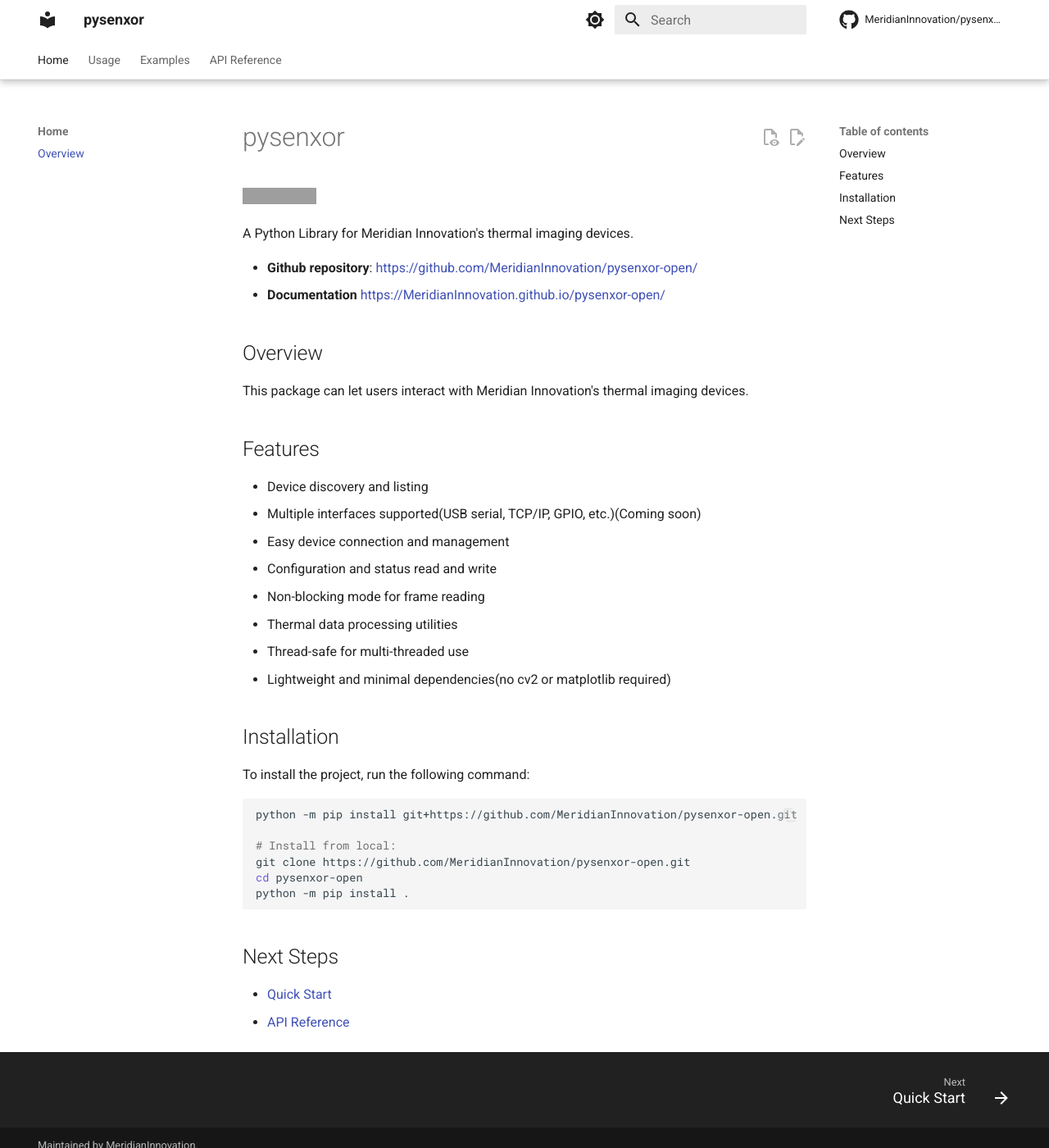
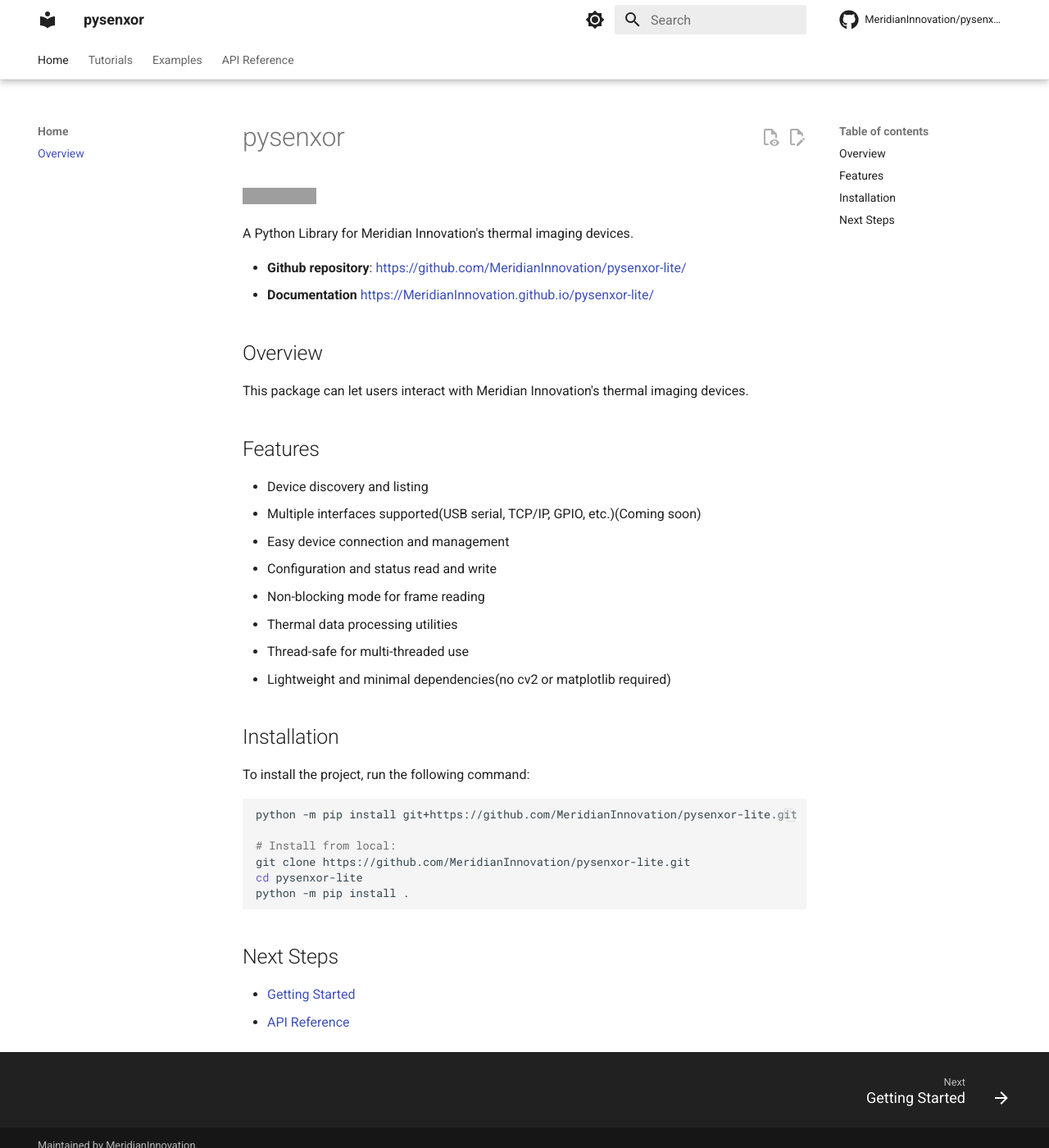
Before and after one commit to MeridianInnovation/pysenxor-lite, an MkDocs documentation site: the page built from docs/index.md, in a window 1280 px wide and 1400 px high. Shown: the whole window at 82% size. Built offline with MkDocs 1.6.1 and Material for MkDocs 9.7.7, drawn with Linux system fonts in a browser that asks for light colours; comment, search, counter and statistics services are not loaded; grey boxes are pictures that could not be loaded.

Commit message:
chore: Update documentation and configuration for pysenxor-lite
- Changed repository and site URLs in mkdocs.yml and README.md to reflect the new pysenxor-lite project name.

````diff
--- a/README.md
+++ b/README.md
@@ -4,8 +4,8 @@
 
 A Python Library for Meridian Innovation's thermal imaging devices.
 
-- **Github repository**: <https://github.com/MeridianInnovation/pysenxor-open/>
-- **Documentation** <https://MeridianInnovation.github.io/pysenxor-open/>
+- **Github repository**: <https://github.com/MeridianInnovation/pysenxor-lite/>
+- **Documentation** <https://MeridianInnovation.github.io/pysenxor-lite/>
 
 ## Overview
 
@@ -27,11 +27,11 @@
 To install the project, run the following command:
 
 ```bash
-python -m pip install git+https://github.com/MeridianInnovation/pysenxor-open.git
+python -m pip install git+https://github.com/MeridianInnovation/pysenxor-lite.git
 
 # Install from local:
-git clone https://github.com/MeridianInnovation/pysenxor-open.git
-cd pysenxor-open
+git clone https://github.com/MeridianInnovation/pysenxor-lite.git
+cd pysenxor-lite
 python -m pip install .
 ```
 
@@ -223,7 +223,7 @@
 
 ### More usage
 
-For more usage and API reference, please refer to the [Documentation](https://MeridianInnovation.github.io/pysenxor-open/).
+For more usage and API reference, please refer to the [Documentation](https://MeridianInnovation.github.io/pysenxor-lite/).
 
 ## Examples
 
--- a/docs/index.md
+++ b/docs/index.md
@@ -2,5 +2,5 @@
 
 ## Next Steps
 
-- [Quick Start](usage/quick_start.md)
+- [Getting Started](guides/getting_started.md)
 - [API Reference](api/regmap.md)
--- a/mkdocs.yml
+++ b/mkdocs.yml
@@ -1,10 +1,10 @@
 site_name: pysenxor
-repo_url: https://github.com/MeridianInnovation/pysenxor-open
-site_url: https://MeridianInnovation.github.io/pysenxor-open
+repo_url: https://github.com/MeridianInnovation/pysenxor-lite
+site_url: https://MeridianInnovation.github.io/pysenxor-lite
 site_description: A Python Library for Meridian Innovation's thermal imaging devices.
 site_author: Meridian Innovation
 edit_uri: edit/main/docs/
-repo_name: MeridianInnovation/pysenxor-open
+repo_name: MeridianInnovation/pysenxor-lite
 copyright: Maintained by <a href="https://www.meridianinno.com/">MeridianInnovation</a>.
 
 nav:
@@ -13,9 +13,9 @@
       # - Usage: home/usage.md
       # - Changelog: home/changelog.md
       # - License: home/license.md
-  - Usage:
-      - Quick Start: usage/quick_start.md
-      - Device Control: usage/device_control.md
+  - Tutorials:
+      - Getting Started: guides/getting_started.md
+      - Device Control: guides/device_control.md
   - Examples:
       - Basic Stream: examples/basic_stream.md
       - Use Thread to Stream Frames: examples/thread_stream.md
@@ -26,7 +26,6 @@
       - senxor.consts: api/consts.md
       - senxor.utils: api/utils.md
       - senxor.thread: api/thread.md
-      - senxor.regs: api/regs.md
       - senxor.regmap: api/regmap.md
       - senxor.cam: api/cam.md
 
@@ -84,9 +83,9 @@
 extra:
   social:
     - icon: fontawesome/brands/github
-      link: https://github.com/MeridianInnovation/pysenxor-open
+      link: https://github.com/MeridianInnovation/pysenxor-lite
     - icon: fontawesome/brands/python
-      link: https://pypi.org/project/pysenxor-open
+      link: https://pypi.org/project/pysenxor-lite
 markdown_extensions:
   - toc:
       permalink: true
````
Also changed, not shown: docs/guides/device_control.md (renamed from docs/usage/device_control.md), docs/guides/getting_started.md (renamed from docs/usage/quick_start.md).
